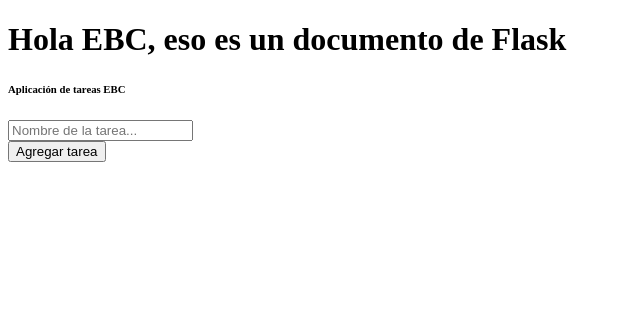
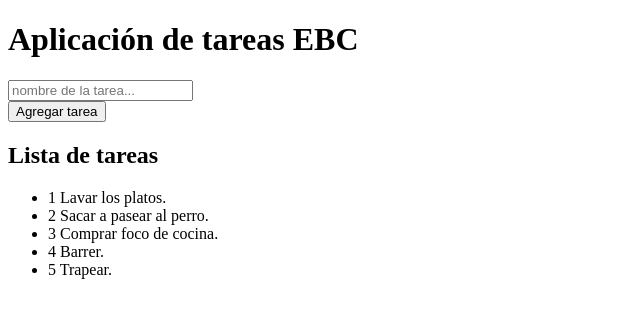
Before and after one commit to GatoconBotas1/ebc-python-flask-, a Flask app: page / in a window 1280 px wide. Shown: the top 318 px of the page, without its empty margins (0-640 px from the left). Run offline with Flask 2, Linux system fonts and the light colour scheme.

Commit message:
ProyectoFinal
El final de los timepos

```diff
--- a/app.py
+++ b/app.py
@@ -1,17 +1,19 @@
-from flask import Flask, request, render_template
+from flask import Flask, request, render_template, url_for, redirect
+from database import tasks
+
 app = Flask(__name__)
 
+#si tu ni le dices a route que tipo de metodo http va usar, por default usará un GET
 @app.route("/")
 def Index():
-    return render_template("index.html")
+  return render_template("index.html", todoList = tasks)
 
-#@app.route("/ebc")
-#def HolaEBC():
-#    return "<a href>Hola ebc</a>"
-
-#@app.route("/ebc/random")
-#def UnGetRandom():
-#    return "Hola EBC Random"
+@app.route("/AddnewTask", methods=['POST'])
+def AddNewTask():
+  if request.method == 'POST':
+    newTask = {"id": len(tasks) + 1, "name": request.form['task_name']}
+    tasks.append(newTask)
+    return redirect(url_for('Index'))
 
 if __name__ == "__main__":
-    app.run(port=5000, debug=True)
+  app.run(port=5000, debug=True)
--- /dev/null
+++ b/database.py
@@ -0,0 +1,7 @@
+tasks = [
+  {"id": 1, "name": "Lavar los platos."},
+  {"id": 2, "name": "Sacar a pasear al perro."},
+  {"id": 3, "name": "Comprar foco de cocina."},
+  {"id": 4, "name": "Barrer."},
+  {"id": 5, "name": "Trapear."}
+]
--- a/templates/index.html
+++ b/templates/index.html
@@ -1,13 +1,20 @@
 <!DOCTYPE html>
 <html>
-    <body>
-    <h1>Hola EBC, eso es un documento de Flask</h1>
-    <h6>Aplicación de tareas EBC</h6>
-    <form action="#">
-        <div>
-            <input type="text" placeholder="Nombre de la tarea..."/>
-        </div>
-        <button type="submit">Agregar tarea</button>
+  <body>
+    <h1>Aplicación de tareas EBC</h1>
+    <form action={{url_for('AddNewTask')}} method="POST">
+      <div>
+        <input type="text" name="task_name" placeholder="nombre de la tarea..."/>
+      </div>
+      <button type="submit">Agregar tarea</button>
     </form>
-    </body>
+    <div>
+      <h2>Lista de tareas</h2>
+      <ul>
+        {% for task in todoList %}
+        <li>{{task.id}} {{task.name}}</li>
+        {% endfor %}
+      </ul>
+    </div>
+  </body>
 </html>
```
